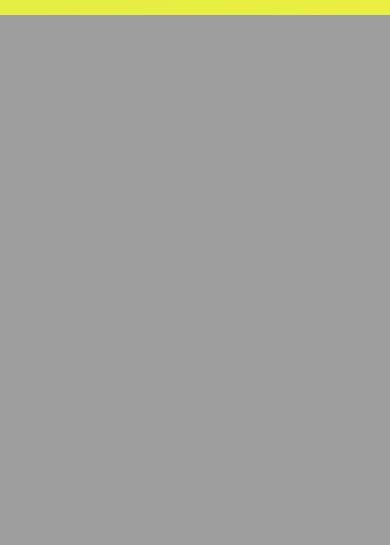
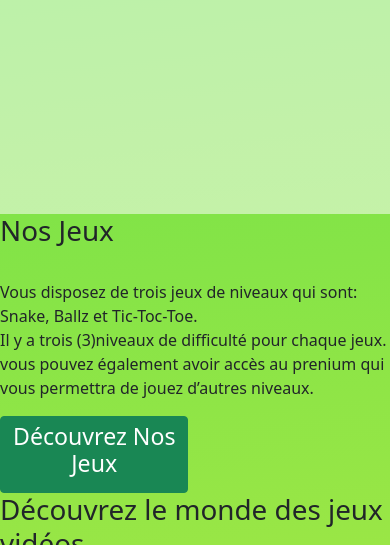
Before and after one commit to MelvinMMM/Projet-annuel, a PHP site: page /Accueil.php in a window 390 px wide. Shown: the part 1243-1788 px from the top of the page. Before the commit the page ends 1258 px from the top, so only its background shows below. Run offline with PHP 8.4, Linux system fonts and the light colour scheme.

Commit message:
Update Accueil.php

```diff
--- a/Accueil.php
+++ b/Accueil.php
@@ -7,55 +7,94 @@
     <title>Time to GAME</title>
     <link rel="stylesheet" type="text/css" href="CSS/PageAccueil.css">
     <link href="https://cdn.jsdelivr.net/npm/bootstrap@5.1.3/dist/css/bootstrap.min.css" rel="stylesheet" integrity="sha384-1BmE4kWBq78iYhFldvKuhfTAU6auU8tT94WrHftjDbrCEXSU1oBoqyl2QvZ6jIW3" crossorigin="anonymous">
-    <script src="https://cdn.jsdelivr.net/npm/bootstrap@5.1.3/dist/js/bootstrap.bundle.min.js" integrity="sha384-ka7Sk0Gln4gmtz2MlQnikT1wXgYsOg+OMhuP+IlRH9sENBO0LRn5q+8nbTov4+1p" crossorigin="anonymous"></script>
+  <!--   <script type="text/javascript" src="Js/page_acc.js"></script> -->
 </head>
 <body>
+<!--  La barre de navigation -->
+    <?php include('includes/header.php');?>
 
-    <?php include('includes/header.php');?>
-<div id="carouselExampleFade" class="carousel slide carousel-fade" data-bs-ride="carousel">
-  <div class="carousel-inner">
-    <div class="carousel-item active">
-      <img src="https://grundigit.com/wp-content/uploads/2019/01/bigstock-Game-Over-Pixel-Art-Design-Wit-245243284.jpg" class="d-block w-100" alt="image">
-    </div>
-    <div class="carousel-item">
-      <img src="https://www.usine-digitale.fr/mediatheque/4/8/3/000918384_homePageUne/roblox.jpeg" class="d-block w-100" alt="image">
-    </div>
-    <div class="carousel-item">
-      <img src="https://static.hitek.fr/img/actualite/2015/04/histoire-jeux-video-e1340569966854-580x342.jpg" class="d-block w-100" alt="image">
-    </div>
-  </div>
-  <button class="carousel-control-prev" type="button" data-bs-target="#carouselExampleFade" data-bs-slide="prev">
-    <span class="carousel-control-prev-icon" aria-hidden="true"></span>
-    <span class="visually-hidden">Previous</span>
-  </button>
-  <button class="carousel-control-next" type="button" data-bs-target="#carouselExampleFade" data-bs-slide="next">
-    <span class="carousel-control-next-icon" aria-hidden="true"></span>
-    <span class="visually-hidden">Next</span>
-  </button>
+<!-- La transition overlay qui recouvre l'image quand on scroll la page -->
+
+    <div class="bg-overlay">
+        <div class="intro-header"></div>
     </div>
 
+<div class="back"> <!-- la box arrière plan -->
     <div class="container">
         <div class="row mb-3"> <!-- mb= margin bottom, me=margin end, ms=margin start -->
             <div class="col-md-6 mt-5">
                 <p>
-                                       M.K.A (Our brand, Your entertainement)<br>
+                    <br>
+                        <h1>A notre propos</h1>
+                             <strong>M.K.A</strong> <em>(Our brand, Your entertainement)</em><br>
                                 Crée par trois etudiants passionés<br>
                                 par le developpement de jeux videos.<br>
                                 Nous sommes votre source de divertissement.<br> Ce site de jeux
                                 vous présente trois jeux differents de niveaux. <br>Un Tchat à disposition commun ou privée
                                 <br>afin de partager vos experiences et un Bot  qui repondra à toutes vos questions.
+                </p>
+            </div>
+
+            <div class="col-md-6 mt-5 mb-5 "> <!-- md= medium, la taille de l'écran -->
+                <img  class="img-fluid" src="https://www.lsa-conso.fr/mediatheque/4/5/8/000220854_5.jpg" alt="image">
+            </div>
+        </div>
+    </div>
+</div>
+<<<<<<< HEAD
+
+<div class="vectoriel">
+    <div class="container">
+        <div class="row">
+            <div class="col-md-4 mt-5 mb-5 ">
+                <div id="rond"> </div>
+            </div>
+            <div class="col-md-4 mt-5 mb-5 ">
+                <div id="triangle"> </div>
+            </div>
+            <div class="col-md-4 mt-5 mb-5 ">
+                <div id="carre"></div>
+            </div>
+        </div>
+    </div>
+</div>
+
+<div class="nosjeux">
+    <h1>Nos Jeux</h1>
+</div>
+
+<div class="back2">
+    <p>
+        <br>
+            Vous disposez de trois jeux de niveaux qui sont:  Snake, Ballz et Tic-Toc-Toe.<br>
+            Il y a trois (3)niveaux de difficulté pour chaque jeux.<br>
+            vous pouvez également avoir accès au prenium qui vous permettra de jouez d’autres niveaux.
 
     </p>
 </div>
 
-            <div class="col-md-6 mt-5"> <!-- md= medium, la taille de l'écran -->
 
-                <img class="img-fluid"src="https://www.lsa-conso.fr/mediatheque/4/5/8/000220854_5.jpg" alt="image">
+<div class="bouton">
+    <a class="btn btn-success" href="page_jeu.php" role="button"><h3>Découvrez Nos <br>Jeux</h3></a>
+</div>
+
+
+<div class="back3">
+    <h1>Découvrez le monde des jeux vidéos</h1>
+</div>
+
+<div class="lesimages">
+    <img src="https://static.hitek.fr/img/actualite/ill_m/454553930/maxresdefault-1-e1421245106141-933x445.jpg" alt="image">
+    <img class="mario" src="https://jeu.video/wp-content/uploads/2017/09/source-nintendo-life.png" alt="image">
+    <img class="overcook2"src="https://lageekbox.fr/wp-content/uploads/2018/08/1fc4e515-cadf-41eb-9553-ae50557c6a49.png" alt="image">
+
+        <div class="row mb-3"> <!-- mb= margin bottom, me=margin end, ms=margin start -->
+            <div class="col-md-12 ">
+                <img src="images/image.png">
             </div>
         </div>
 </div>
-</div>
+
 <?php include('includes/footer.php');?>
-
 </body>
 </html>
```
Lines whose indentation alone changed are shown as unchanged.
